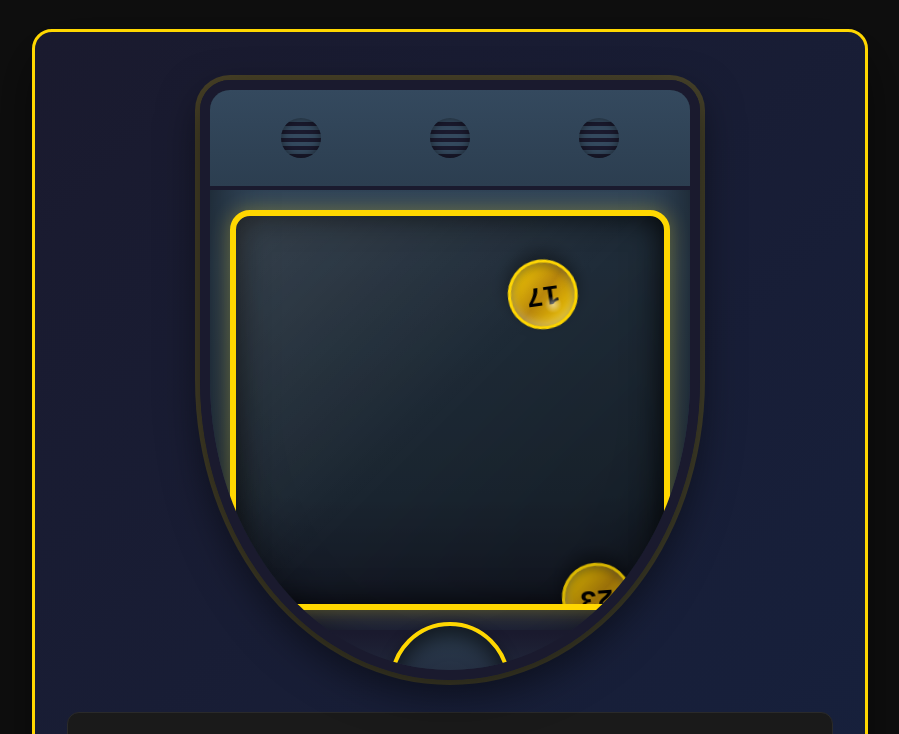
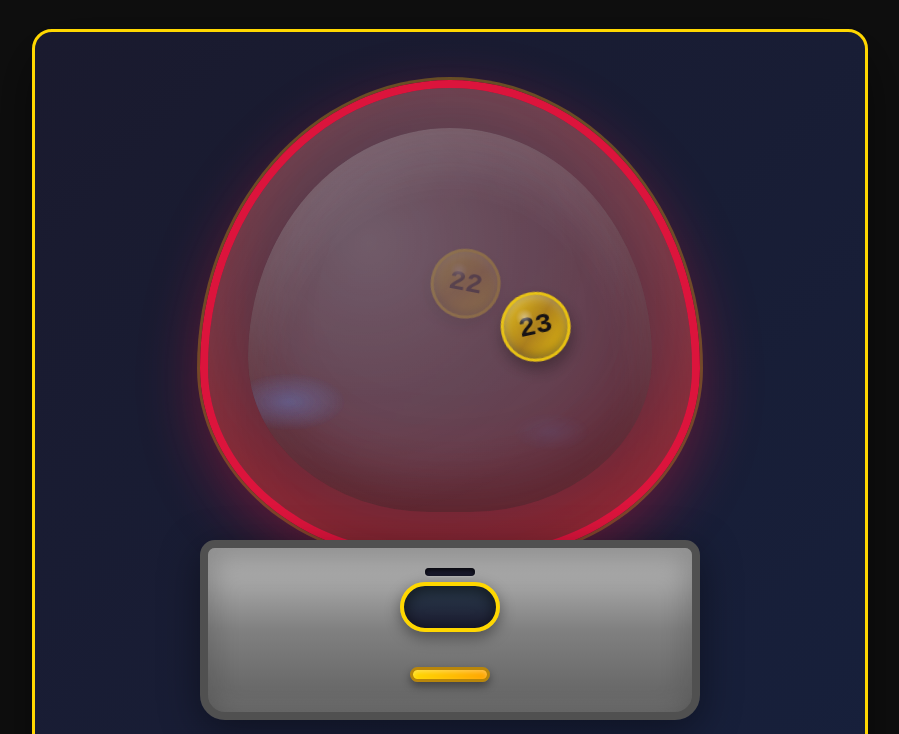
Before and after one commit to Maxxwell69/onchainlottoaf, a website: page public/lottery-machine.html in a window 1280 px wide. Shown: the part 180-914 px from the top of the page, without its empty margins (190-1089 px from the left). Drawn offline with Linux system fonts and the light colour scheme.

Commit message:
Transform machine into bubble gum machine with air-puffed ball animations
- Redesigned container as classic bubble gum machine with:
  * Red transparent dome with glass effect
  * Metallic silver base with coin slot
  * Golden lever handle on base
  * Air puff vents at bottom of dome
- Changed ball animation from falling to floating/bouncing
- Balls now appear to be puffed around by air currents
- Multiple animation variations for chaotic floating effect
- Slower, more visible floating motion
- Idle animation with gentle floating when not spinning

```diff
--- a/public/lottery-machine.css
+++ b/public/lottery-machine.css
@@ -30,53 +30,98 @@
     position: relative;
     width: 100%;
     max-width: 500px;
-    height: 600px;
+    height: 700px;
     margin: 0 auto 2rem;
-    background: linear-gradient(180deg, #2c3e50 0%, #34495e 30%, #2c3e50 70%, #1a1a2e 100%);
-    border-radius: 30px 30px 50% 50%;
-    border: 10px solid #1a1a2e;
-    box-shadow:
-        inset 0 30px 60px rgba(0, 0, 0, 0.7),
-        0 15px 40px rgba(0, 0, 0, 0.5),
-        0 0 0 5px rgba(255, 215, 0, 0.2);
-    overflow: hidden;
+    overflow: visible;
 }
 
+/* Bubble Gum Machine Dome (top) */
 .machine-top {
-    height: 100px;
-    background: linear-gradient(180deg, #34495e 0%, #2c3e50 100%);
-    border-bottom: 4px solid #1a1a2e;
-    display: flex;
-    justify-content: space-around;
-    align-items: center;
-    padding: 1rem;
+    position: relative;
+    width: 100%;
+    height: 480px;
+    background: radial-gradient(circle at 30% 30%, rgba(255, 100, 100, 0.15), rgba(255, 50, 50, 0.25));
+    border-radius: 50% 50% 45% 45% / 60% 60% 40% 40%;
+    border: 8px solid #DC143C;
+    box-shadow:
+        inset 0 -50px 100px rgba(255, 0, 0, 0.3),
+        inset 0 50px 80px rgba(255, 255, 255, 0.1),
+        0 20px 60px rgba(220, 20, 60, 0.4),
+        0 0 0 3px rgba(255, 215, 0, 0.3);
+    overflow: hidden;
+    background-color: rgba(255, 200, 200, 0.1);
+    backdrop-filter: blur(2px);
 }
 
-.machine-vent {
-    width: 40px;
-    height: 40px;
-    background: repeating-linear-gradient(
-        0deg,
-        #1a1a2e 0px,
-        #1a1a2e 4px,
-        #34495e 4px,
-        #34495e 8px
-    );
-    border-radius: 50%;
-    box-shadow: inset 0 0 10px rgba(0, 0, 0, 0.5);
+/* Metal Base */
+.machine-base {
+    position: relative;
+    width: 100%;
+    height: 180px;
+    background: linear-gradient(180deg, #C0C0C0 0%, #808080 50%, #606060 100%);
+    border-radius: 15px 15px 25px 25px;
+    border: 8px solid #505050;
+    box-shadow:
+        inset 0 10px 30px rgba(0, 0, 0, 0.3),
+        0 10px 40px rgba(0, 0, 0, 0.4),
+        inset 0 -10px 20px rgba(255, 255, 255, 0.1);
+    margin-top: -20px;
+    z-index: 1;
 }
 
+/* Coin Slot */
+.coin-slot {
+    position: absolute;
+    top: 20px;
+    left: 50%;
+    transform: translateX(-50%);
+    width: 50px;
+    height: 8px;
+    background: #1a1a2e;
+    border-radius: 10px;
+    box-shadow:
+        inset 0 2px 5px rgba(0, 0, 0, 0.8),
+        0 1px 2px rgba(255, 255, 255, 0.2);
+}
+
+/* Lever Handle */
+.lever-handle {
+    position: absolute;
+    bottom: 30px;
+    left: 50%;
+    transform: translateX(-50%);
+    width: 80px;
+    height: 15px;
+    background: linear-gradient(90deg, #FFD700 0%, #FFA500 100%);
+    border-radius: 8px;
+    border: 3px solid #B8860B;
+    box-shadow:
+        0 4px 8px rgba(0, 0, 0, 0.4),
+        inset 0 2px 4px rgba(255, 255, 255, 0.3);
+    cursor: pointer;
+    transition: all 0.2s;
+}
+
+.lever-handle:hover {
+    transform: translateX(-50%) translateY(-2px);
+    box-shadow:
+        0 6px 12px rgba(0, 0, 0, 0.5),
+        inset 0 2px 4px rgba(255, 255, 255, 0.4);
+}
+
+/* Machine Glass Window (inside dome) */
 .machine-window {
-    position: relative;
-    height: 400px;
-    margin: 20px;
-    background: rgba(0, 0, 0, 0.4);
-    border: 6px solid #FFD700;
-    border-radius: 20px;
+    position: absolute;
+    top: 40px;
+    left: 40px;
+    right: 40px;
+    bottom: 40px;
+    background: rgba(255, 255, 255, 0.05);
+    border-radius: 50% 50% 45% 45% / 60% 60% 40% 40%;
     overflow: hidden;
     box-shadow:
-        inset 0 0 30px rgba(0, 0, 0, 0.8),
-        0 0 20px rgba(255, 215, 0, 0.3);
+        inset 0 -30px 60px rgba(0, 0, 0, 0.3),
+        inset 0 30px 50px rgba(255, 255, 255, 0.1);
 }
 
 .machine-glass {
@@ -85,14 +130,57 @@
     left: 0;
     right: 0;
     bottom: 0;
-    background: linear-gradient(
-        135deg,
-        rgba(255, 255, 255, 0.1) 0%,
-        transparent 50%,
-        rgba(0, 0, 0, 0.2) 100%
+    background: radial-gradient(
+        circle at 30% 30%,
+        rgba(255, 255, 255, 0.15) 0%,
+        rgba(255, 255, 255, 0.05) 40%,
+        transparent 70%
     );
     pointer-events: none;
     z-index: 10;
+    border-radius: 50% 50% 45% 45% / 60% 60% 40% 40%;
+}
+
+/* Air vents/puffs at bottom */
+.air-puff {
+    position: absolute;
+    bottom: 60px;
+    width: 80px;
+    height: 40px;
+    background: radial-gradient(ellipse, rgba(100, 150, 255, 0.3) 0%, transparent 70%);
+    border-radius: 50%;
+    animation: airPuff 2s ease-in-out infinite;
+    pointer-events: none;
+    z-index: 2;
+}
+
+.air-puff:nth-child(1) {
+    left: 15%;
+    animation-delay: 0s;
+}
+
+.air-puff:nth-child(2) {
+    left: 50%;
+    transform: translateX(-50%);
+    animation-delay: 0.5s;
+    width: 100px;
+    height: 50px;
+}
+
+.air-puff:nth-child(3) {
+    right: 15%;
+    animation-delay: 1s;
+}
+
+@keyframes airPuff {
+    0%, 100% {
+        transform: scale(1) translateY(0);
+        opacity: 0.3;
+    }
+    50% {
+        transform: scale(1.5) translateY(-20px);
+        opacity: 0.6;
+    }
 }
 
 .tumbling-balls {
@@ -101,7 +189,7 @@
     height: 100%;
     top: 0;
     left: 0;
-    overflow: hidden;
+    overflow: visible;
 }
 
 .tumbling-ball {
@@ -123,6 +211,7 @@
         inset 0 3px 10px rgba(255, 255, 255, 0.4);
     z-index: 5;
     font-family: 'Orbitron', monospace;
+    will-change: transform;
 }
 
 .tumbling-ball::before {
@@ -137,46 +226,133 @@
     pointer-events: none;
 }
 
-@keyframes tumble {
+/* Floating/bouncing animation - balls puffing around with air */
+@keyframes floatBounce {
     0% {
-        transform: translateY(-100px) translateX(0) rotate(0deg);
-        opacity: 0;
+        transform: translate(0, 0) rotate(0deg);
+        opacity: 1;
     }
     10% {
-        opacity: 1;
+        transform: translate(15px, -30px) rotate(45deg);
+    }
+    20% {
+        transform: translate(-10px, -50px) rotate(-30deg);
+    }
+    30% {
+        transform: translate(25px, -70px) rotate(60deg);
+    }
+    40% {
+        transform: translate(-15px, -40px) rotate(-45deg);
+    }
+    50% {
+        transform: translate(20px, -20px) rotate(90deg);
+    }
+    60% {
+        transform: translate(-25px, -60px) rotate(-60deg);
+    }
+    70% {
+        transform: translate(10px, -30px) rotate(45deg);
+    }
+    80% {
+        transform: translate(-20px, -80px) rotate(-75deg);
     }
     90% {
-        opacity: 1;
+        transform: translate(15px, -50px) rotate(30deg);
     }
     100% {
-        transform: translateY(500px) translateX(20px) rotate(720deg);
+        transform: translate(0, -100px) rotate(0deg);
         opacity: 0;
     }
 }
 
-.machine-bottom {
-    height: 100px;
-    background: linear-gradient(180deg, #1a1a2e 0%, #2c3e50 100%);
-    border-top: 4px solid #1a1a2e;
-    display: flex;
-    justify-content: center;
-    align-items: center;
-    padding: 1rem;
+@keyframes floatBounce2 {
+    0% {
+        transform: translate(0, 0) rotate(0deg);
+        opacity: 1;
+    }
+    15% {
+        transform: translate(-20px, -40px) rotate(-50deg);
+    }
+    25% {
+        transform: translate(30px, -60px) rotate(70deg);
+    }
+    35% {
+        transform: translate(-15px, -30px) rotate(-35deg);
+    }
+    45% {
+        transform: translate(25px, -90px) rotate(90deg);
+    }
+    55% {
+        transform: translate(-30px, -50px) rotate(-60deg);
+    }
+    65% {
+        transform: translate(10px, -70px) rotate(40deg);
+    }
+    75% {
+        transform: translate(-25px, -40px) rotate(-80deg);
+    }
+    85% {
+        transform: translate(20px, -60px) rotate(55deg);
+    }
+    100% {
+        transform: translate(0, -100px) rotate(0deg);
+        opacity: 0;
+    }
 }
 
+@keyframes floatBounce3 {
+    0% {
+        transform: translate(0, 0) rotate(0deg);
+        opacity: 1;
+    }
+    12% {
+        transform: translate(30px, -50px) rotate(80deg);
+    }
+    22% {
+        transform: translate(-20px, -70px) rotate(-50deg);
+    }
+    32% {
+        transform: translate(15px, -30px) rotate(40deg);
+    }
+    42% {
+        transform: translate(-30px, -90px) rotate(-70deg);
+    }
+    52% {
+        transform: translate(20px, -40px) rotate(60deg);
+    }
+    62% {
+        transform: translate(-15px, -60px) rotate(-45deg);
+    }
+    72% {
+        transform: translate(25px, -80px) rotate(75deg);
+    }
+    82% {
+        transform: translate(-25px, -50px) rotate(-55deg);
+    }
+    100% {
+        transform: translate(0, -100px) rotate(0deg);
+        opacity: 0;
+    }
+}
+
+/* Output chute in base */
 .output-chute {
-    width: 120px;
-    height: 120px;
+    position: absolute;
+    bottom: 80px;
+    left: 50%;
+    transform: translateX(-50%);
+    width: 100px;
+    height: 50px;
     background: linear-gradient(180deg, #2c3e50 0%, #1a1a2e 100%);
-    border-radius: 50%;
+    border-radius: 25px;
     border: 4px solid #FFD700;
     display: flex;
     align-items: center;
     justify-content: center;
     box-shadow:
-        inset 0 10px 20px rgba(0, 0, 0, 0.6),
+        inset 0 5px 15px rgba(0, 0, 0, 0.6),
         0 5px 15px rgba(0, 0, 0, 0.4);
-    position: relative;
+    z-index: 3;
 }
 
 .output-ball {
--- a/public/lottery-machine.html
+++ b/public/lottery-machine.html
@@ -17,21 +17,27 @@
 
             <div class="machine-display">
                 <div class="ball-machine">
+                    <!-- Bubble Gum Machine Dome -->
                     <div class="machine-top">
-                        <div class="machine-vent"></div>
-                        <div class="machine-vent"></div>
-                        <div class="machine-vent"></div>
+                        <div class="machine-window">
+                            <div class="tumbling-balls" id="tumblingBalls"></div>
+                            <div class="machine-glass"></div>
+                            <!-- Air puffs at bottom of dome -->
+                            <div class="air-puff"></div>
+                            <div class="air-puff"></div>
+                            <div class="air-puff"></div>
+                        </div>
                     </div>
-                    <div class="machine-window">
-                        <div class="tumbling-balls" id="tumblingBalls"></div>
-                        <div class="machine-glass"></div>
-                    </div>
-                    <div class="machine-bottom">
+
+                    <!-- Metal Base -->
+                    <div class="machine-base">
+                        <div class="coin-slot"></div>
                         <div class="output-chute" id="outputChute">
                             <div class="output-ball" id="outputBall" style="display: none;">
                                 <span id="outputNumber">?</span>
                             </div>
                         </div>
+                        <div class="lever-handle"></div>
                     </div>
                 </div>
 
--- a/public/lottery-machine.js
+++ b/public/lottery-machine.js
@@ -15,7 +15,7 @@ function updateRangeDisplay() {
     document.getElementById('rangeDisplay').textContent = `${minNum} - ${maxNum}`;
 }
 
-// Create tumbling balls animation
+// Create floating/bouncing balls animation (air-puffed effect)
 function createTumblingBalls(min, max) {
     const container = document.getElementById('tumblingBalls');
 
@@ -24,7 +24,7 @@ function createTumblingBalls(min, max) {
         clearInterval(tumblingInterval);
     }
 
-    // Create balls at different intervals for continuous tumbling
+    // Create balls at different intervals for continuous floating
     tumblingInterval = setInterval(() => {
         if (!isSpinning) {
             clearInterval(tumblingInterval);
@@ -36,13 +36,20 @@ function createTumblingBalls(min, max) {
         const number = getRandomNumber(min, max);
         ball.textContent = number;
 
-        // Random horizontal position
-        const leftPosition = Math.random() * 75 + 10; // 10% to 85%
+        // Random horizontal position (within dome bounds)
+        const leftPosition = Math.random() * 70 + 15; // 15% to 85%
+        const bottomPosition = Math.random() * 20 + 5; // Start from bottom 5-25%
         ball.style.left = `${leftPosition}%`;
+        ball.style.bottom = `${bottomPosition}%`;
 
-        // Random animation duration (faster spinning)
-        const duration = 0.4 + Math.random() * 0.3; // 0.4s to 0.7s
-        ball.style.animation = `tumble ${duration}s linear`;
+        // Random animation variation (3 different bounce patterns)
+        const animationVariations = ['floatBounce', 'floatBounce2', 'floatBounce3'];
+        const animation = animationVariations[Math.floor(Math.random() * 3)];
+
+        // Random animation duration (slower for more visible floating)
+        const duration = 1.5 + Math.random() * 1.5; // 1.5s to 3s
+
+        ball.style.animation = `${animation} ${duration}s ease-in-out`;
 
         // Random starting rotation
         ball.style.transform = `rotate(${Math.random() * 360}deg)`;
@@ -56,7 +63,7 @@ function createTumblingBalls(min, max) {
             }
         }, duration * 1000 + 100);
 
-    }, 100); // Create new ball every 100ms during spin
+    }, 150); // Create new ball every 150ms during spin (more chaotic)
 }
 
 // Stop tumbling animation
@@ -270,21 +277,32 @@ document.addEventListener('DOMContentLoaded', () => {
     createIdleAnimation();
 });
 
-// Create slow idle balls when not spinning
+// Create slow idle balls when not spinning (gentle floating)
 function createIdleAnimation() {
     const container = document.getElementById('tumblingBalls');
 
     setInterval(() => {
-        if (!isSpinning && container.children.length < 3) {
+        if (!isSpinning && container.children.length < 5) {
             const minNum = parseInt(document.getElementById('minNumber').value) || 1;
             const maxNum = parseInt(document.getElementById('maxNumber').value) || 69;
 
             const ball = document.createElement('div');
             ball.className = 'tumbling-ball';
             ball.textContent = getRandomNumber(minNum, maxNum);
-            ball.style.left = `${Math.random() * 75 + 10}%`;
-            ball.style.animation = `tumble ${2 + Math.random()}s linear`;
-            ball.style.opacity = '0.6';
+
+            // Random starting position
+            const leftPosition = Math.random() * 70 + 15;
+            const bottomPosition = Math.random() * 30 + 10;
+            ball.style.left = `${leftPosition}%`;
+            ball.style.bottom = `${bottomPosition}%`;
+
+            // Use slower floating animation for idle
+            const animationVariations = ['floatBounce', 'floatBounce2', 'floatBounce3'];
+            const animation = animationVariations[Math.floor(Math.random() * 3)];
+            const duration = 3 + Math.random() * 2; // 3-5s for slower idle
+
+            ball.style.animation = `${animation} ${duration}s ease-in-out`;
+            ball.style.opacity = '0.5';
 
             container.appendChild(ball);
 
@@ -292,7 +310,7 @@ function createIdleAnimation() {
                 if (container.contains(ball)) {
                     container.removeChild(ball);
                 }
-            }, 3000);
+            }, duration * 1000 + 100);
         }
-    }, 1500);
+    }, 2000);
 }
```
